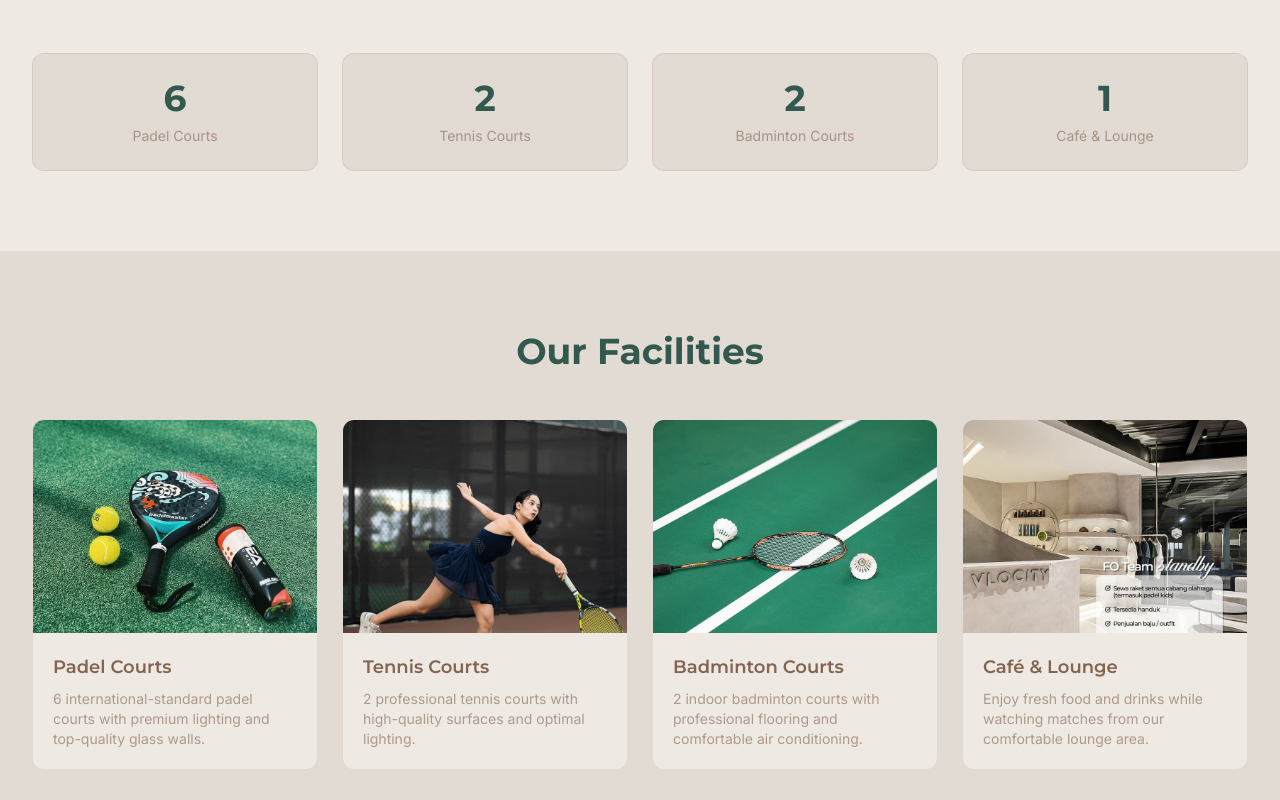
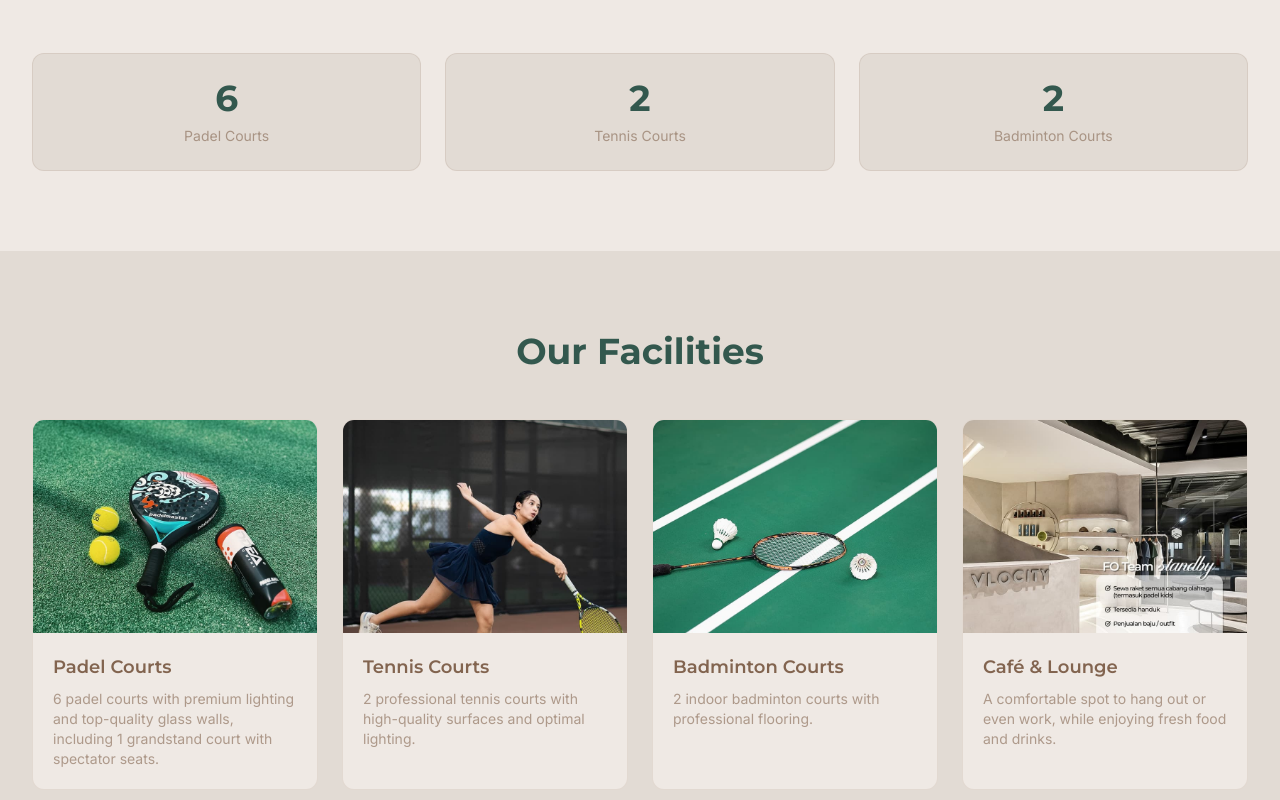
Before and after one commit to cviali/vlocity-site, a Next.js app: page /en in a window 1280 px wide. Shown: the part 960-1760 px from the top of the page. Built offline with nearby package versions, Linux system fonts and the light colour scheme.

Commit message:
fix: misleading information

```diff
--- a/messages/en.json
+++ b/messages/en.json
@@ -32,10 +32,6 @@
             "badminton": {
                 "count": "2",
                 "label": "Badminton Courts"
-            },
-            "cafe": {
-                "count": "1",
-                "label": "Café & Lounge"
             }
         }
     },
@@ -44,7 +40,7 @@
         "cards": {
             "padel": {
                 "title": "Padel Courts",
-                "description": "6 international-standard padel courts with premium lighting and top-quality glass walls."
+                "description": "6 padel courts with premium lighting and top-quality glass walls, including 1 grandstand court with spectator seats."
             },
             "tennis": {
                 "title": "Tennis Courts",
@@ -52,11 +48,11 @@
             },
             "badminton": {
                 "title": "Badminton Courts",
-                "description": "2 indoor badminton courts with professional flooring and comfortable air conditioning."
+                "description": "2 indoor badminton courts with professional flooring."
             },
             "cafe": {
                 "title": "Café & Lounge",
-                "description": "Enjoy fresh food and drinks while watching matches from our comfortable lounge area."
+                "description": "A comfortable spot to hang out or even work, while enjoying fresh food and drinks."
             }
         }
     },
--- a/messages/id.json
+++ b/messages/id.json
@@ -32,10 +32,6 @@
             "badminton": {
                 "count": "2",
                 "label": "Lapangan Badminton"
-            },
-            "cafe": {
-                "count": "1",
-                "label": "Kafe & Lounge"
             }
         }
     },
@@ -44,7 +40,7 @@
         "cards": {
             "padel": {
                 "title": "Lapangan Padel",
-                "description": "6 lapangan padel standar internasional dengan pencahayaan premium dan kualitas kaca terbaik."
+                "description": "6 lapangan padel dengan pencahayaan premium dan kualitas kaca terbaik, termasuk 1 grandstand court dengan tribun penonton."
             },
             "tennis": {
                 "title": "Lapangan Tenis",
@@ -52,11 +48,11 @@
             },
             "badminton": {
                 "title": "Lapangan Badminton",
-                "description": "2 lapangan badminton indoor dengan lantai profesional dan AC yang nyaman."
+                "description": "2 lapangan badminton indoor dengan lantai profesional."
             },
             "cafe": {
                 "title": "Kafe & Lounge",
-                "description": "Nikmati hidangan dan minuman segar sambil menonton pertandingan dari lounge kami yang nyaman."
+                "description": "Tempat nongkrong yang nyaman untuk bersantai bahkan bekerja, sambil menikmati hidangan dan minuman segar."
             }
         }
     },
--- a/src/components/About.tsx
+++ b/src/components/About.tsx
@@ -1,6 +1,6 @@
 import type { Dictionary } from "@/app/[locale]/dictionaries";
 
-const statKeys = ["padel", "tennis", "badminton", "cafe"] as const;
+const statKeys = ["padel", "tennis", "badminton"] as const;
 
 export default function About({ dict }: { dict: Dictionary }) {
     return (
@@ -14,7 +14,7 @@ export default function About({ dict }: { dict: Dictionary }) {
                 </p>
 
                 {/* Stats grid */}
-                <div className="mt-12 grid grid-cols-2 gap-6 md:grid-cols-4">
+                <div className="mt-12 grid grid-cols-3 gap-6">
                     {statKeys.map((key) => {
                         const stat = dict.about.stats[key];
                         return (
```
